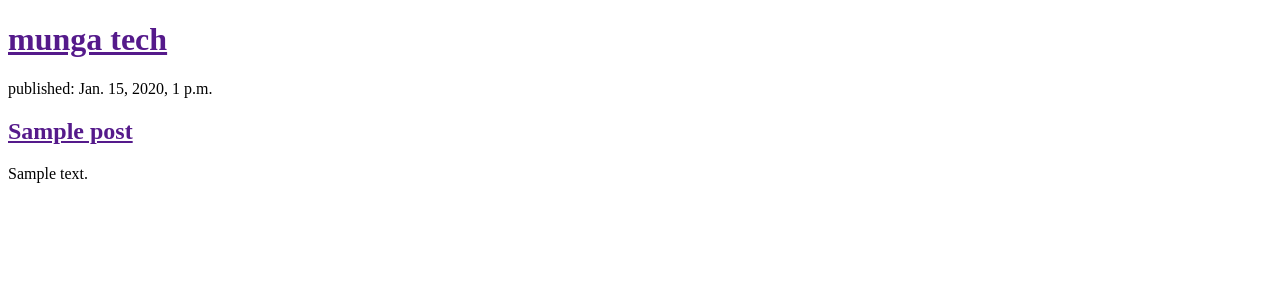
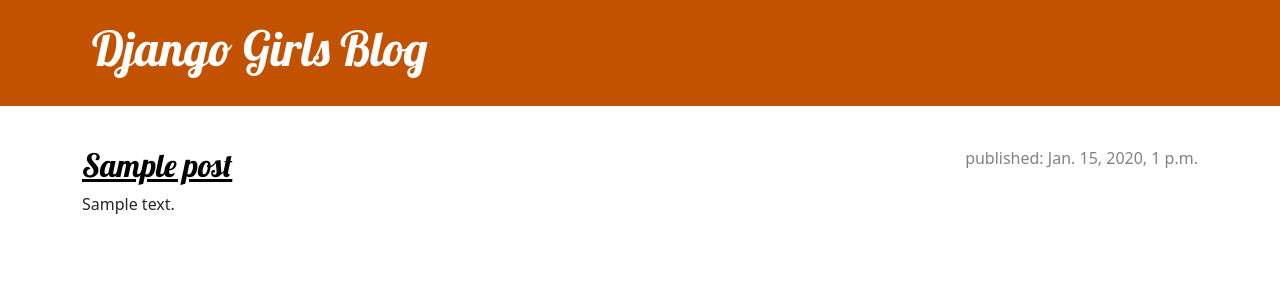
Before and after one commit to mungaben/my-first-blog, a Django app: page / in a window 1280 px wide. Shown: the top 300 px of the page. Run offline with Django 4.2, Linux system fonts and the light colour scheme; tables that the repository leaves empty hold one stand-in row (values such as "Sample post").

Commit message:
Added view and template for detailed blog post as well as CSS for the site.

```diff
--- /dev/null
+++ b/mysite/Blog/static/css/Blog.css
@@ -0,0 +1,70 @@
+.page-header {
+    background-color: #C25100;
+    margin-top: 0;
+    margin-bottom: 40px;
+    padding: 20px 20px 20px 40px;
+}
+
+.page-header h1,
+.page-header h1 a,
+.page-header h1 a:visited,
+.page-header h1 a:active {
+    color: #ffffff;
+    font-size: 36pt;
+    text-decoration: none;
+}
+
+h1,
+h2,
+h3,
+h4 {
+    font-family: 'Lobster', cursive;
+}
+
+.date {
+    color: #828282;
+}
+
+.save {
+    float: right;
+}
+
+.post-form textarea,
+.post-form input {
+    width: 100%;
+}
+
+.top-menu,
+.top-menu:hover,
+.top-menu:visited {
+    color: #ffffff;
+    float: right;
+    font-size: 26pt;
+    margin-right: 20px;
+}
+
+.post {
+    margin-bottom: 70px;
+}
+
+.post h2 a,
+.post h2 a:visited {
+    color: #000000;
+}
+
+.post > .date,
+.post > .actions {
+    float: right;
+}
+
+.btn-secondary,
+.btn-secondary:visited {
+    color: #C25100;
+    background: none;
+    border-color: #C25100;
+}
+
+.btn-secondary:hover {
+    color: #FFFFFF;
+    background-color: #C25100;
+}
--- /dev/null
+++ b/mysite/Blog/templates/Blog/base.html
@@ -0,0 +1,28 @@
+{% load static %}
+<!DOCTYPE html>
+<html lang="en">
+<head>
+    <meta charset="UTF-8">
+    <meta http-equiv="X-UA-Compatible" content="IE=edge">
+    <meta name="viewport" content="width=device-width, initial-scale=1.0">
+    <title>django girls</title>
+    <link rel="stylesheet" href="https://cdn.jsdelivr.net/npm/bootstrap@5.1.3/dist/css/bootstrap.min.css" integrity="sha384-1BmE4kWBq78iYhFldvKuhfTAU6auU8tT94WrHftjDbrCEXSU1oBoqyl2QvZ6jIW3" crossorigin="anonymous">
+    <link href="//fonts.googleapis.com/css?family=Lobster&subset=latin,latin-ext" rel="stylesheet" type="text/css">
+    <link rel="stylesheet" href="{% static 'css/blog.css' %}">
+</head>
+<body>
+    <header class="page-header">
+        <div class="container">
+            <h1><a href="/">Django Girls Blog</a></h1>
+        </div>
+      </header>
+      <main class="container">
+          <div class="row">
+              <div class="col">
+              {% block content %}
+              {% endblock %}
+              </div>
+          </div>
+      </main>
+</body>
+</html>
--- a/mysite/Blog/templates/Blog/post_list.html
+++ b/mysite/Blog/templates/Blog/post_list.html
@@ -1,23 +1,38 @@
-<!DOCTYPE html>
-<html lang="en">
-<head>
-    <meta charset="UTF-8">
-    <meta http-equiv="X-UA-Compatible" content="IE=edge">
-    <meta name="viewport" content="width=device-width, initial-scale=1.0">
-    <title>post list</title>
-</head>
+
+  {% extends 'Blog/base.html' %}
 <body>
-    <header>
-        <h1> <a href=""> munga tech </a></h1>
+    <header class="page-header">
+        <div class="container">
+            <h1> <a href=""> munga tech </a></h1>
+        </div>
     </header>
+<main class="container">
+    <div class="row">
+        <div class="col">
 
-    {% for post in posts %}
-    <article>
-     <time>published: {{post.published_date}}</time>
-     <h2><a href="">{{post.title}}</a></h2>
-     <p>{{post.text|linebreaksbr}}</p>
 
-    </article>
-    {% endfor %}
+
+
+            {% block content %}
+
+            {% for post in posts %}
+            <article class="post">
+             <time class="date">published: {{post.published_date}}</time>
+
+             <h2><a href="{% url 'post_detail' pk=post.pk%}">{{post.title}}</a></h2>
+
+             <p>{{post.text|linebreaksbr}}</p>
+
+            {%endfor%}
+            </article>
+
+
+            {% endblock  %}
+        </div>
+
+
+    </div>
+</main>
+
 </body>
 </html>
--- a/mysite/Blog/urls.py
+++ b/mysite/Blog/urls.py
@@ -2,5 +2,6 @@ from django.urls import path
 from . import views
 
 urlpatterns = [
-    path("",views.post_list,name="post_view")
+    path("",views.post_list,name="post_view"),
+    path('post/<int:pk>/',views.post_detail,name="post_detail"),
 ]
--- a/mysite/Blog/views.py
+++ b/mysite/Blog/views.py
@@ -1,6 +1,8 @@
 from django.shortcuts import render
 from .models import Post
 from django.utils import timezone
+from django.shortcuts import get_object_or_404
+
 def post_list(request):
     posts = Post.objects.all()
 
@@ -10,3 +12,9 @@ def post_list(request):
     }
     return render(request,"Blog/post_list.html",context)
 # Create your views here.
+def post_detail(request,pk):
+     post=get_object_or_404(Post,pk=pk)
+     context={
+         "post":post
+     }
+     return render(request,"Blog/post_detail.html",context)
```
Also changed, not shown: mysite/Blog/templates/Blog/post_detail.html (added, +18 -0 lines).
